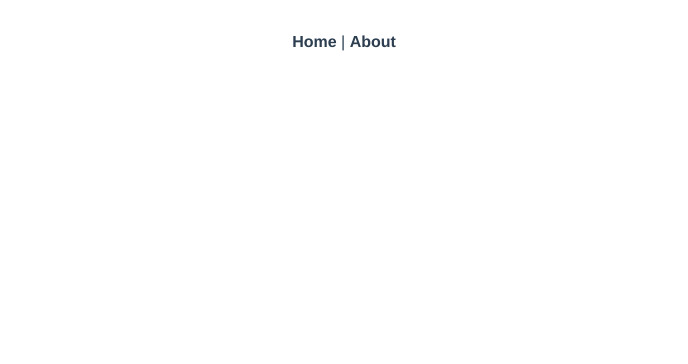
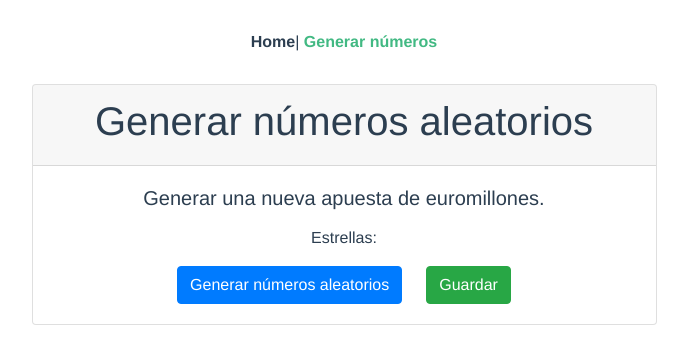
Before and after one commit to danimm/euromillones, a Vue app: page /new-coupon in a window 1280 px wide. Shown: the top 364 px of the page, without its empty margins (296-984 px from the left). Built offline with nearby package versions, Linux system fonts and the light colour scheme.

Commit message:
agregando pagina para generar numeros

```diff
--- a/src/App.vue
+++ b/src/App.vue
@@ -1,16 +1,16 @@
 <template>
   <div id="app">
     <div id="nav">
-      <router-link to="/">Home</router-link> |
-      <router-link to="/about">About</router-link>
+      <router-link to="/">Home</router-link>|
+      <router-link to="/new-coupon">Generar números</router-link>
     </div>
-    <router-view/>
+    <router-view />
   </div>
 </template>
 
 <style lang="scss">
 #app {
-  font-family: 'Avenir', Helvetica, Arial, sans-serif;
+  font-family: "Avenir", Helvetica, Arial, sans-serif;
   -webkit-font-smoothing: antialiased;
   -moz-osx-font-smoothing: grayscale;
   text-align: center;
--- a/src/components/HelloWorld.vue
+++ b/src/components/HelloWorld.vue
@@ -12,12 +12,6 @@
     <button class="btn btn-success" @click="getAsyncData">Subscribirse</button>-->
     <div class="row pt-4">
       <div class="col">
-        <ul class="text-left">
-          <li
-            v-for="item  in items"
-            :key="item.id"
-          >Fecha {{ item.fecha }} - Los números son: {{ item.numbers }} - Ganancias: {{ item.ganancias }}€</li>
-        </ul>
         <!-- Tabla de contenido -->
         <table class="table table-striped table-bordered">
           <thead>
--- a/src/router.js
+++ b/src/router.js
@@ -1,6 +1,7 @@
 import Vue from 'vue'
 import Router from 'vue-router'
 import Home from './views/Home.vue'
+import NewCoupon from './views/NewCoupon.vue'
 
 Vue.use(Router)
 
@@ -14,12 +15,18 @@ export default new Router({
       component: Home
     },
     {
+      path: '/new-coupon',
+      name: 'new-coupon',
+      component: NewCoupon
+    },
+    {
       path: '/about',
       name: 'about',
       // route level code-splitting
       // this generates a separate chunk (about.[hash].js) for this route
       // which is lazy-loaded when the route is visited.
-      component: () => import(/* webpackChunkName: "about" */ './views/About.vue')
+      component: () =>
+        import(/* webpackChunkName: "about" */ './views/About.vue')
     }
   ]
 })
--- a/src/views/Home.vue
+++ b/src/views/Home.vue
@@ -1,18 +1,20 @@
 <template>
   <div class="home">
-    <img alt="Vue logo" src="../assets/logo.png">
-    <HelloWorld msg="Welcome to Your Vue.js App"/>
+    <HelloWorld
+      msg="Welcome to Your Vue.js App"
+      imageUrl="https://cadenaser00.epimg.net/ser/imagenes/2016/10/04/sociedad/1475569929_714674_1475573551_noticia_normal.jpg"
+    />
   </div>
 </template>
 
 <script>
 // @ is an alias to /src
-import HelloWorld from '@/components/HelloWorld.vue'
+import HelloWorld from "@/components/HelloWorld.vue";
 
 export default {
-  name: 'home',
+  name: "home",
   components: {
     HelloWorld
   }
-}
+};
 </script>
--- /dev/null
+++ b/src/views/NewCoupon.vue
@@ -0,0 +1,62 @@
+<template>
+  <div>
+    <div class="row">
+      <div class="col-6 offset-3">
+        <div class="card">
+          <div class="card-header">
+            <h1>Generar números aleatorios</h1>
+          </div>
+          <div class="card-body">
+            <h5 class="card-title">Generar una nueva apuesta de euromillones.</h5>
+            <p class="card-text">
+              <span v-for="number in numbers" :key="number.id">{{ number }}-</span>
+            </p>
+            <p class="card-text" v-if="stars">
+              Estrellas:
+              <span v-for="star in stars" :key="star.id">{{ star }}*</span>
+            </p>
+            <button class="btn btn-primary" @click="GenerarNumeros">Generar números aleatorios</button>
+            <button class="btn btn-success ml-4">Guardar</button>
+          </div>
+        </div>
+      </div>
+    </div>
+  </div>
+</template>
+
+<script>
+export default {
+  data() {
+    return {
+      numbers: [],
+      stars: []
+    };
+  },
+  methods: {
+    GenerarNumeros() {
+      this.numbers = [];
+      this.stars = [];
+      const numMax = 50;
+      const numMin = 1;
+
+      const starMax = 12;
+      const starMin = 1;
+
+      for (let i = 0; i < 5; i++) {
+        const numRandom = () =>
+          Math.round(Math.random() * (numMax - numMin) + numMin);
+        this.numbers.push(numRandom());
+      }
+
+      for (let i = 0; i < 2; i++) {
+        const numRandom = () =>
+          Math.round(Math.random() * (starMax - starMin) + starMin);
+        this.stars.push(numRandom());
+      }
+    }
+  }
+};
+</script>
+
+<style lang="scss" scoped>
+</style>
```
